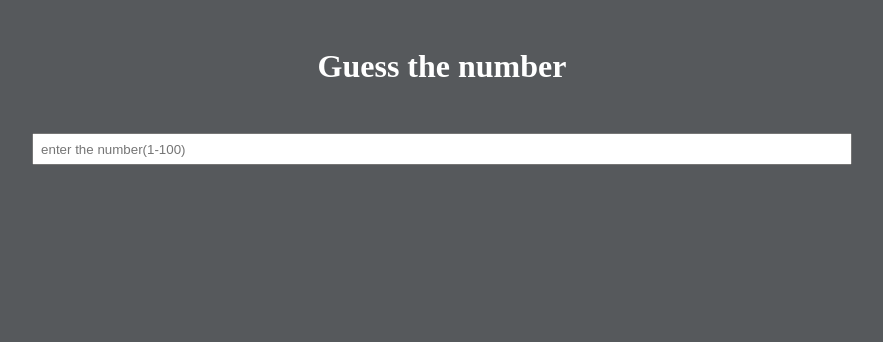
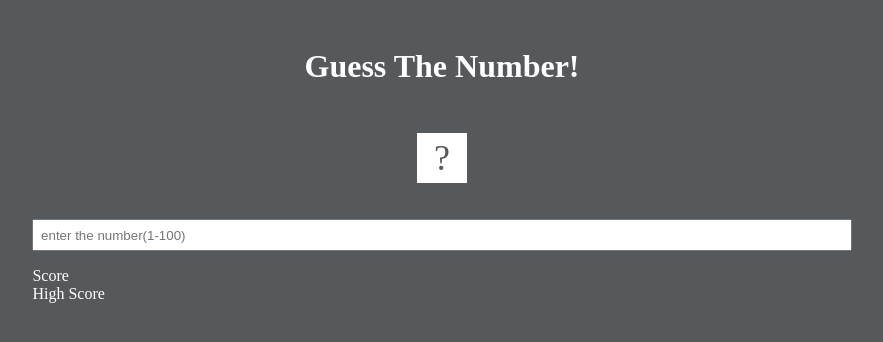
Before and after one commit to msodiq19/guess-the-number, a plain HTML site: page index.html in a window 1280 px wide. Shown: the whole page, without its empty margins (198-1081 px from the left). Drawn offline with Linux system fonts and the light colour scheme.

Commit message:
worked on some modification

```diff
--- a/index.html
+++ b/index.html
@@ -9,9 +9,14 @@
 </head>
 <body>
     <div class="container">
-        <h1>Guess the number</h1>
+        <h1>Guess the number!</h1>
+        <div class="secret">?</div>
         <input type="text"  id="num" placeholder="enter the number(1-100)">
         <div class="display"></div>
+        <div class="score-board">
+            <div class="score">Score</div>
+            <div class="high-score">High Score</div>
+        </div>
     </div>
 
     <script src="main.js"></script>
--- a/main.js
+++ b/main.js
@@ -3,7 +3,7 @@ const display = document.querySelector('.display');
 const time = 100000;
 let secretNum = Math.round(100*Math.random())
 
-// I'm trying to set a tie limit && I want to implement num of trials
+// I'm trying to set a time limit && I want to implement num of trials
 // document.addEventListener('DOMContentLoaded',()=>{
 //     setInterval(()=>{
 //         const secretNum = Math.round(100*Math.random())
@@ -24,7 +24,7 @@ num.addEventListener('input',()=>{
             display.innerHTML = `Lower!, ${digit} is greater than the secret number`;
         }else{
             console.log(`Voila!, ${digit} is the secret number`)
-            display.innerHTML = `Voila!, ${digit} is the secret number`;
+            display.innerHTML = `Correct!, ${digit} is the secret number`;
             secretNum = Math.round(100*Math.random())
         }
         console.log(secretNum)
--- a/style.css
+++ b/style.css
@@ -16,11 +16,18 @@ body{
 h1{
     text-align: center;
     margin:1.5em;
+    text-transform: capitalize;
 }
-label{
-    text-align: center;
-    margin:1em;
-    display: block;
+.secret{
+    display: flex;
+    justify-content: center;
+    align-items: center;
+    margin: 1em auto;
+    width: 50px;
+    height: 50px;
+    font-size: 36px;
+    background-color: #fff;
+    color: #56595c;
 }
 input[type='text']{
     display: block;
@@ -36,6 +43,10 @@ input[type='text']{
     margin-top: .5em;
     background-color: #747b81;
 }
+.score-board{
+    width: 80%;
+    margin: 1em auto;
+}
 .error{
     color: #f00;
 }
```
